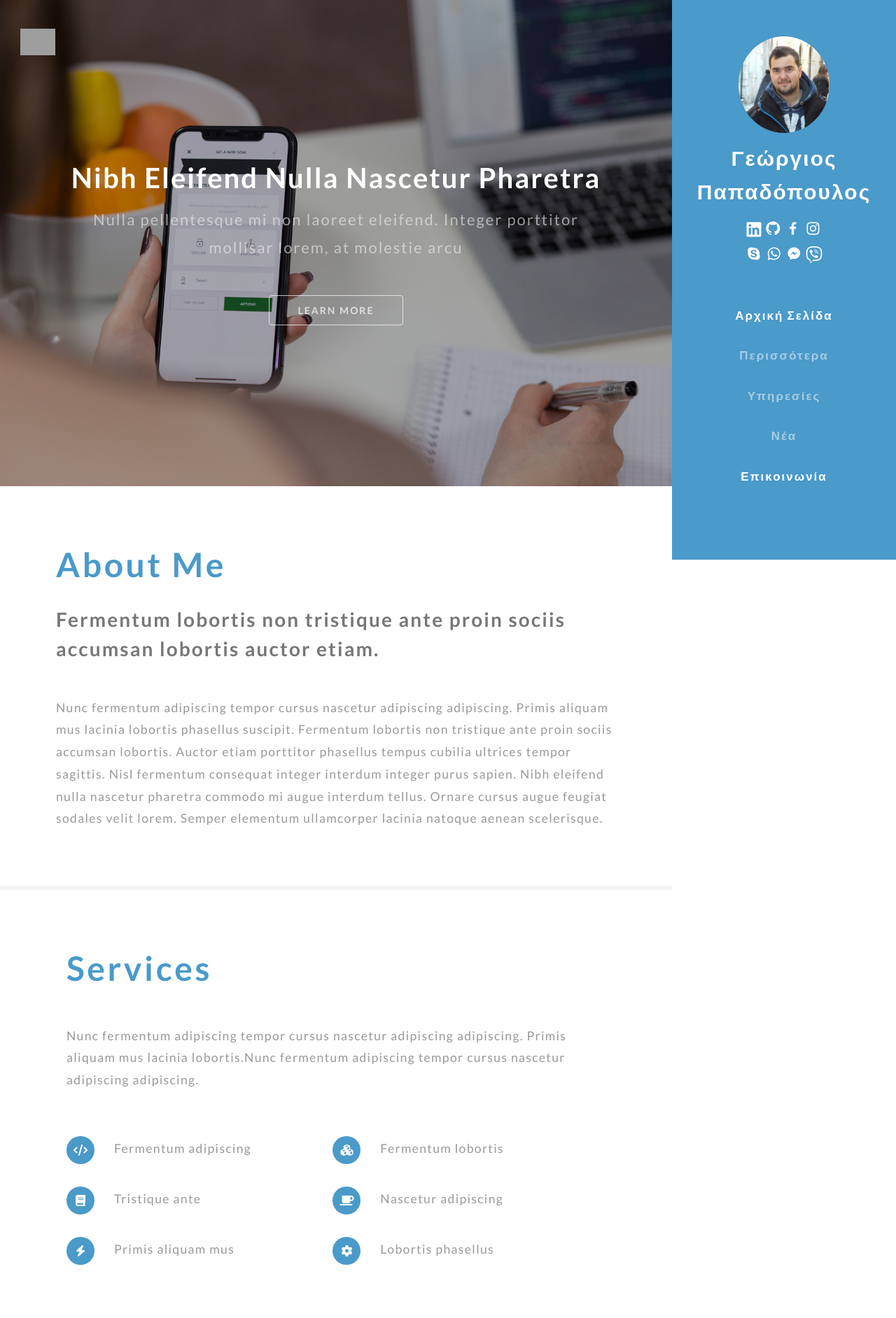
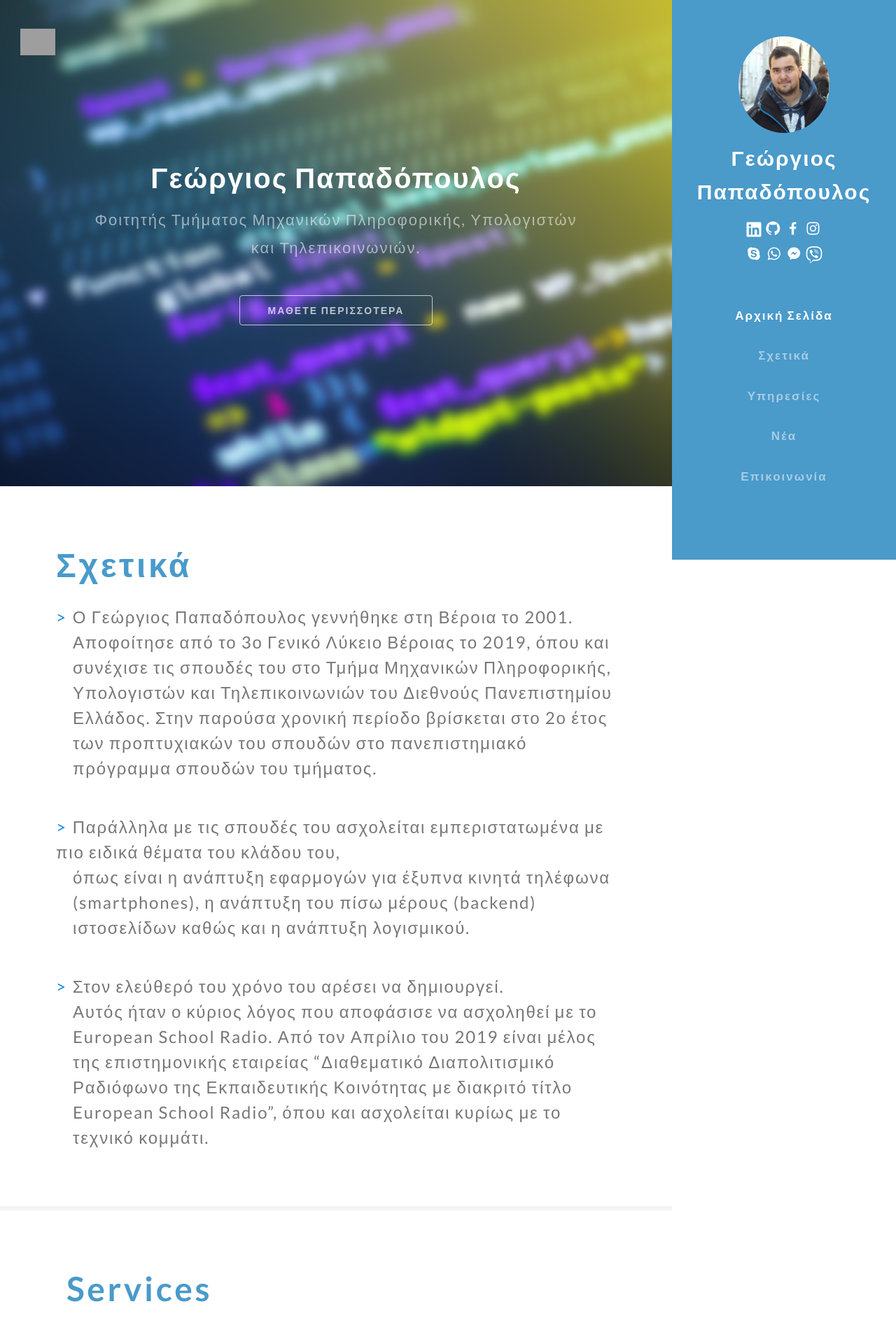
Before and after one commit to gpapadopp/gpapadopp.github.io, a PHP site: page /gr.html in a window 1280 px wide. Shown: the top 1884 px of the page at 70% size. Run offline with PHP 8.4, Linux system fonts and the light colour scheme; some libraries are stand-ins or nearby versions; grey boxes are pictures that could not be loaded.

Commit message:
Added sort resume in both versions. Changed 'Home Screen' image. Added JS to dynamically change the menu item on scroll-up. Added css code to customize the resume.

```diff
--- a/css/style.css
+++ b/css/style.css
@@ -395,7 +395,7 @@ p.top_hdp {
     color: #d2f2e9;
 }
 .banner-text-w3ls {
-    background: url(../images/banner1.jpg) no-repeat bottom;
+    background: url(../images/home_screen_banner.jpg) no-repeat bottom;
     background-size: cover;
     -webkit-background-size: cover;
     -moz-background-size: cover;
@@ -544,12 +544,24 @@ section.slide-wrapper {
     text-align: left;
     background: #fff;
 }
+
+h4.main_hd:before {
+    content: ">";
+    color: #1d89e4;
+    margin-right: 8px;
+}
+
 h4.main_hd {
     color: #777;
-    font-size: 1.75em;
-    font-weight: 700;
     letter-spacing: 0.075em;
     line-height: 1.5em;
+}
+
+h4.main_hd_internal {
+    color: #777;
+    letter-spacing: 0.075em;
+    line-height: 1.5em;
+    padding-left: 1em;
 }
 p.iner {
     font-size: 1.1em;
--- a/gr.html
+++ b/gr.html
@@ -1,7 +1,7 @@
 <!DOCTYPE html>
 <html lang="zxx">
 <head>
-    <title>Conjoint a Corporate Category Bootstrap Responsive website Template | Home :: w3layouts</title>
+    <title>Γεώργιος Παπαδόπουλος</title>
     <meta name="viewport" content="width=device-width, initial-scale=1">
     <meta charset="utf-8" />
     <meta name="keywords" content="Conjoint Responsive web template, Bootstrap Web Templates, Flat Web Templates, Android Compatible web template,
@@ -75,9 +75,9 @@
         <h1 class="top_hd mt-2"><a href="index.html">Γεώργιος Παπαδόπουλος</a></h1>
         <div class="social-links mt-3 text-center" style="font-size:24px;">
             <a href="https://www.linkedin.com/in/sideris-symeon/" target="_blank" class="linkedin"><i class="fab fa-linkedin"></i></a>
-            <a href="https://github.com/siderissym" target="_blank" class="github"><i class="bx bxl-github"></i></a>
-            <a href="https://www.facebook.com/sideris.symeon" target="_blank" class="facebook"><i class="bx bxl-facebook"></i></a>
-            <a href="https://www.instagram.com/sideris.symeon/" target="_blank" class="instagram"><i class="bx bxl-instagram"></i></a>
+            <a href="https://github.com/gpapadopp" target="_blank" class="github"><i class="bx bxl-github"></i></a>
+            <a href="https://www.facebook.com/giwrgospapas.735" target="_blank" class="facebook"><i class="bx bxl-facebook"></i></a>
+            <a href="https://www.instagram.com/george_papadopp/" target="_blank" class="instagram"><i class="bx bxl-instagram"></i></a>
             <br>
             <a href="https://join.skype.com/invite/h5T9erXeJMOS" target="_blank" class="skype"><i class="bx bxl-skype"></i></a>
             <a href="https://wa.me/306942209174" class="whatsapp"><i class="bx bxl-whatsapp"></i></a>
@@ -93,7 +93,7 @@
                 <input type="checkbox" id="drop">
                 <ul class="menu">
                     <li class="mt-sm-3"><a href="#home" class="scroll">Αρχική Σελίδα</a></li>
-                    <li class="mt-sm-3"><a href="#about" class="scroll">Περισσότερα</a></li>
+                    <li class="mt-sm-3"><a href="#about" class="scroll">Σχετικά</a></li>
                     <li class="mt-sm-3"><a href="#services" class="scroll">Υπηρεσίες</a></li>
                     <li class="mt-sm-3"><a href="#news" class="scroll">Νέα</a></li>
                     <li class="mt-sm-3"><a href="#contact" class="scroll">Επικοινωνία</a></li>
@@ -113,18 +113,26 @@
     <div class="banner-text-w3ls" id="home">
         <div class="container">
             <div class="mx-auto text-center">
-                <h3>Nibh eleifend nulla nascetur pharetra
+                <h3>Γεώργιος Παπαδόπουλος
                 </h3>
-                <p class="banp mx-auto mt-3">Nulla pellentesque mi non laoreet eleifend. Integer porttitor mollisar lorem, at molestie arcu  </p>
-                <a class="btn btn-primary mt-lg-5 mt-3 agile-link-bnr" href="#about" role="button">Learn More</a>
+                <p class="banp mx-auto mt-3">Φοιτητής Τμήματος Μηχανικών Πληροφορικής, Υπολογιστών και Τηλεπικοινωνιών.</p>
+                <a class="btn btn-primary mt-lg-5 mt-3 agile-link-bnr" href="#about" role="button">ΜΑΘΕΤΕ ΠΕΡΙΣΣΟΤΕΡΑ</a>
             </div>
         </div>
     </div>
     <!-- about -->
     <section class="slide-wrapper" id="about">
-        <h2 class="w3_head mb-4">About Me </h2>
-        <h4 class="main_hd"> Fermentum lobortis non tristique ante proin sociis <br>accumsan lobortis auctor etiam.</h4>
-        <p class="iner mt-md-5"> Nunc fermentum adipiscing tempor cursus nascetur adipiscing adipiscing. Primis aliquam mus lacinia lobortis phasellus suscipit. Fermentum lobortis non tristique ante proin sociis accumsan lobortis. Auctor etiam porttitor phasellus tempus cubilia ultrices tempor sagittis. Nisl fermentum consequat integer interdum integer purus sapien. Nibh eleifend nulla nascetur pharetra commodo mi augue interdum tellus. Ornare cursus augue feugiat sodales velit lorem. Semper elementum ullamcorper lacinia natoque aenean scelerisque.</p>
+        <h2 class="w3_head mb-4">Σχετικά </h2>
+        <h4 class="main_hd">Ο Γεώργιος Παπαδόπουλος γεννήθηκε στη Βέροια το 2001.</h4>
+        <h4 class="main_hd_internal">Αποφοίτησε από το 3ο Γενικό Λύκειο Βέροιας το 2019, όπου και συνέχισε τις σπουδές του στο Τμήμα Μηχανικών Πληροφορικής, Υπολογιστών και Τηλεπικοινωνιών του Διεθνούς Πανεπιστημίου Ελλάδος. Στην παρούσα χρονική περίοδο βρίσκεται στο 2ο έτος των προπτυχιακών του σπουδών στο πανεπιστημιακό πρόγραμμα σπουδών του τμήματος.</h4>
+        <br>
+        <br>
+        <h4 class="main_hd">Παράλληλα με τις σπουδές του ασχολείται εμπεριστατωμένα με πιο ειδικά θέματα του κλάδου του,</h4>
+        <h4 class="main_hd_internal">όπως είναι η ανάπτυξη εφαρμογών για έξυπνα κινητά τηλέφωνα (smartphones), η ανάπτυξη του πίσω μέρους (backend) ιστοσελίδων καθώς και η ανάπτυξη λογισμικού.</h4>
+        <br>
+        <br>
+        <h4 class="main_hd">Στον ελεύθερό του χρόνο του αρέσει να δημιουργεί.</h4>
+        <h4 class="main_hd_internal">Αυτός ήταν ο κύριος λόγος που αποφάσισε να ασχοληθεί με το European School Radio. Από τον Απρίλιο του 2019 είναι μέλος της επιστημονικής εταιρείας “Διαθεματικό Διαπολιτισμικό Ραδιόφωνο της Εκπαιδευτικής Κοινότητας με διακριτό τίτλο European School Radio”, όπου και ασχολείται κυρίως με το τεχνικό κομμάτι.</h4>
     </section>
     <!-- //about -->
     <!-- services -->
--- a/js/app.js
+++ b/js/app.js
@@ -15,9 +15,10 @@ $(window).on('scroll', function() {
             }
             main_nav.find('a[href="#' + $(this).attr('id') + '"]').parent('li').addClass('active');
         }
-        if (cur_pos < 200) {
+        if (cur_pos < 250) {
 
             //$(".nav-top ul:first li").addClass('active');  //ΝΑ ΤΟ ΔΕΙΞΩ ΣΤΟΝ ΣΙΜΟ
+            $(".nav-top ul:first li").removeClass('active');
             $(".nav-top ul:first li:first").addClass('active');
         }
     });
```
Also changed, not shown: index.html (+14 -6 lines), images/about.jpg (deleted), images/home_screen_banner.jpg (added).
